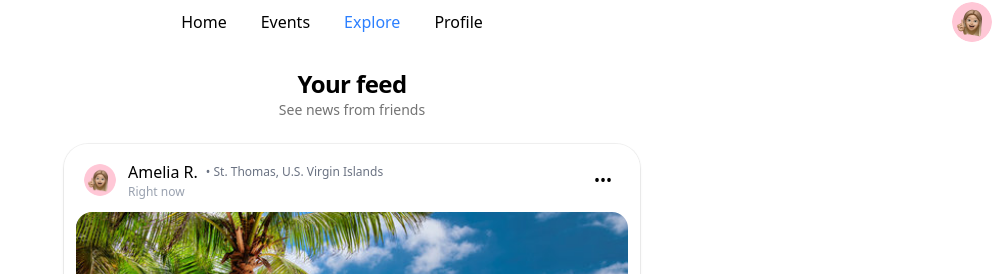
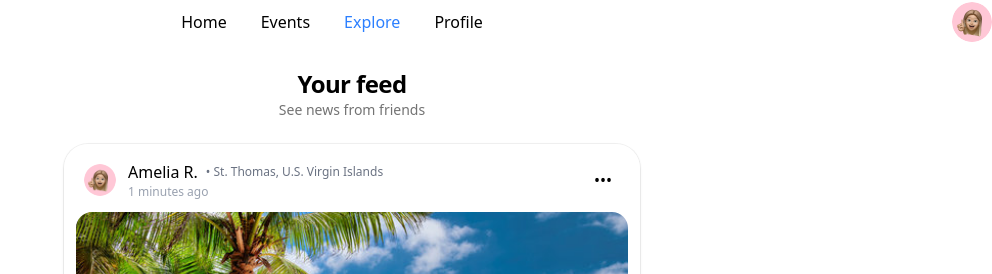
Before and after one commit to DariusLukasukas/sail-together, a React (Vite) app: page /explore in a window 1280 px wide. Shown: the top 274 px of the page, without its empty margins (288-1280 px from the left). Built offline with nearby package versions, Linux system fonts and the light colour scheme.

Commit message:
added one minute ago on one of the mock feed

```diff
--- a/src/pages/Explore.tsx
+++ b/src/pages/Explore.tsx
@@ -15,7 +15,7 @@ const mockPosts: Post[] = [
     mediaUrl: "/beach.jpg",
     mediaAlt: "nice beach",
     location: { name: "St. Thomas, U.S. Virgin Islands" },
-    createdAt: new Date().toISOString(),
+    createdAt: new Date(now - 1 * 60 * 1000).toISOString(),
     likeCount: 5,
     commentCount: 3,
     hasLiked: false,
```
